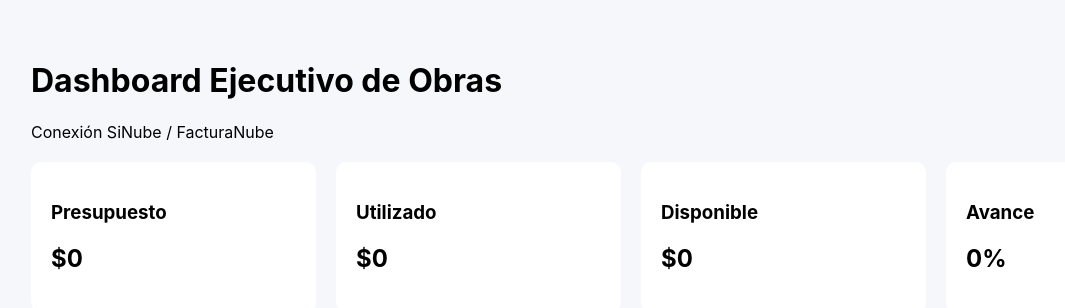
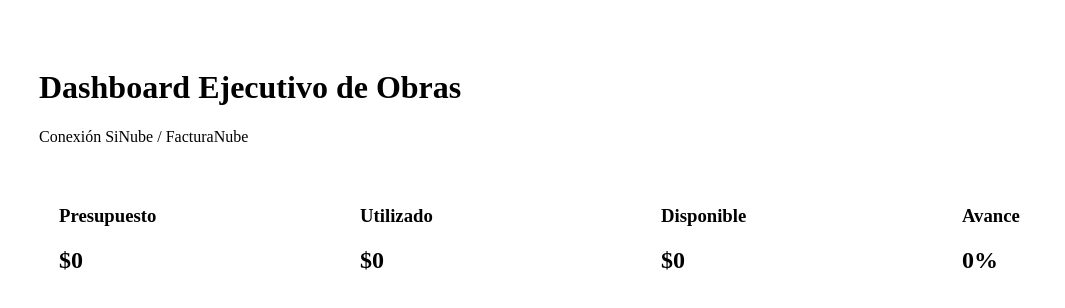
Before and after one commit to rodrigosyonet-commits/obra-dashboard, a Next.js app: page / in a window 1280 px wide. Shown: the top 308 px of the page, without its empty margins (9-1074 px from the left). Built offline with nearby package versions, Linux system fonts and the light colour scheme.

Commit message:
Update layout.tsx

```diff
--- a/app/layout.tsx
+++ b/app/layout.tsx
@@ -12,15 +12,7 @@ export default function RootLayout({
 }) {
   return (
     <html lang="es">
-      <body
-        style={{
-          margin: 0,
-          padding: 0,
-          fontFamily:
-            "Inter, Segoe UI, Roboto, Helvetica Neue, Arial, sans-serif",
-          backgroundColor: "#f5f7fa",
-        }}
-      >
+      <body>
         {children}
       </body>
     </html>
```
